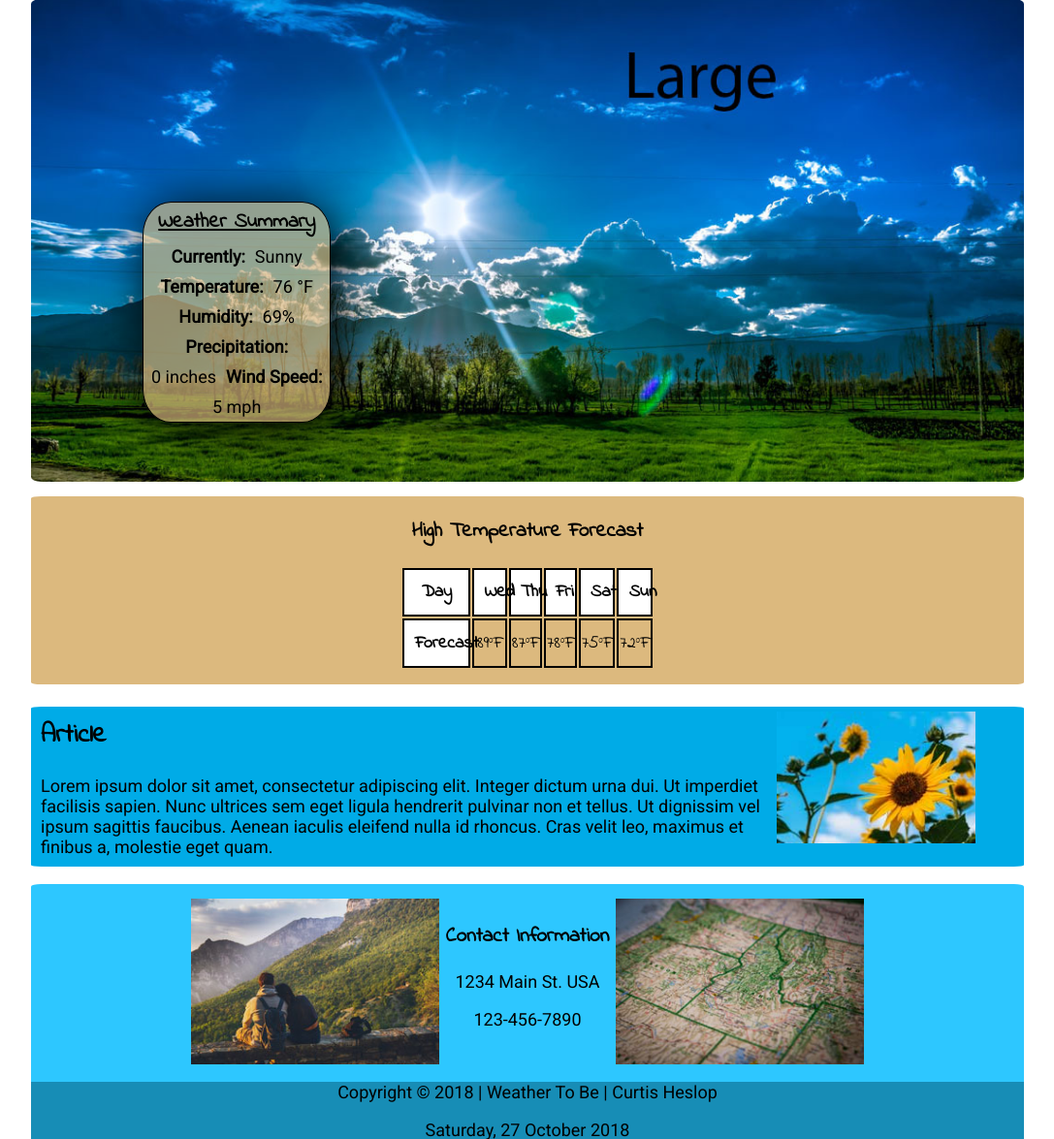
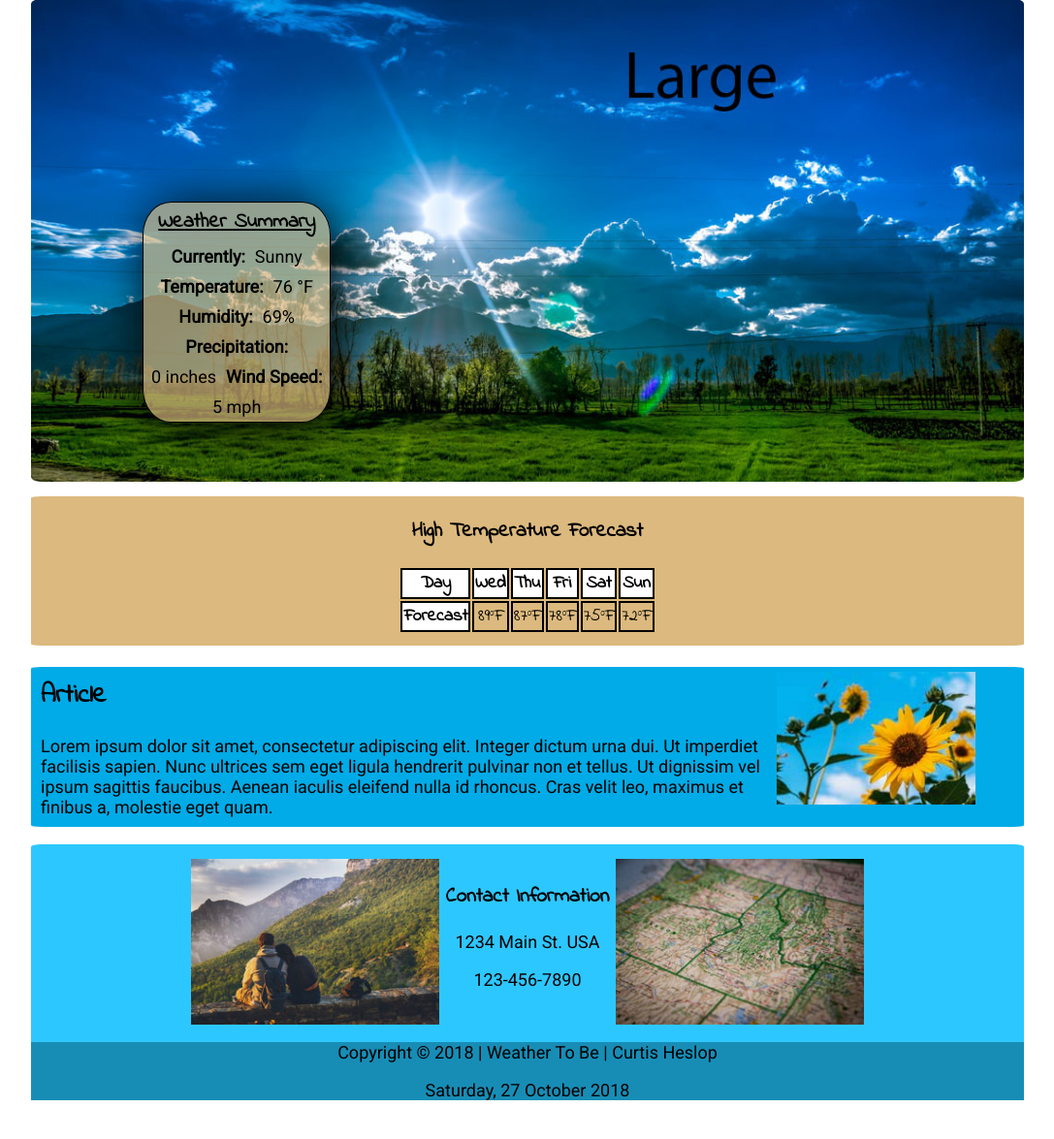
Before and after one commit to CBHeslop/CBHeslop.github.io, a PHP site: page /assignments/lesson-6/preston-6.html in a window 1280 px wide. Shown: the part 312-1487 px from the top of the page at 97% size, without its empty margins (96-1183 px from the left). After the commit the page ends 1447 px from the top, so only its background shows below. Run offline with PHP 8.4, Linux system fonts and the light colour scheme.

Commit message:
adjustments

```diff
--- a/assignments/lesson-6/styles/large-6.css
+++ b/assignments/lesson-6/styles/large-6.css
@@ -16,13 +16,12 @@
         text-align: center;
         display: inline-block;
         margin: auto;
-        padding-bottom: 15px;
+        padding-bottom: 12px;
     }
 
     .forecast th {
         border: solid 2px black;
         background-color: white;
-        padding: 4%;
     }
 
     .forecast td {
```
